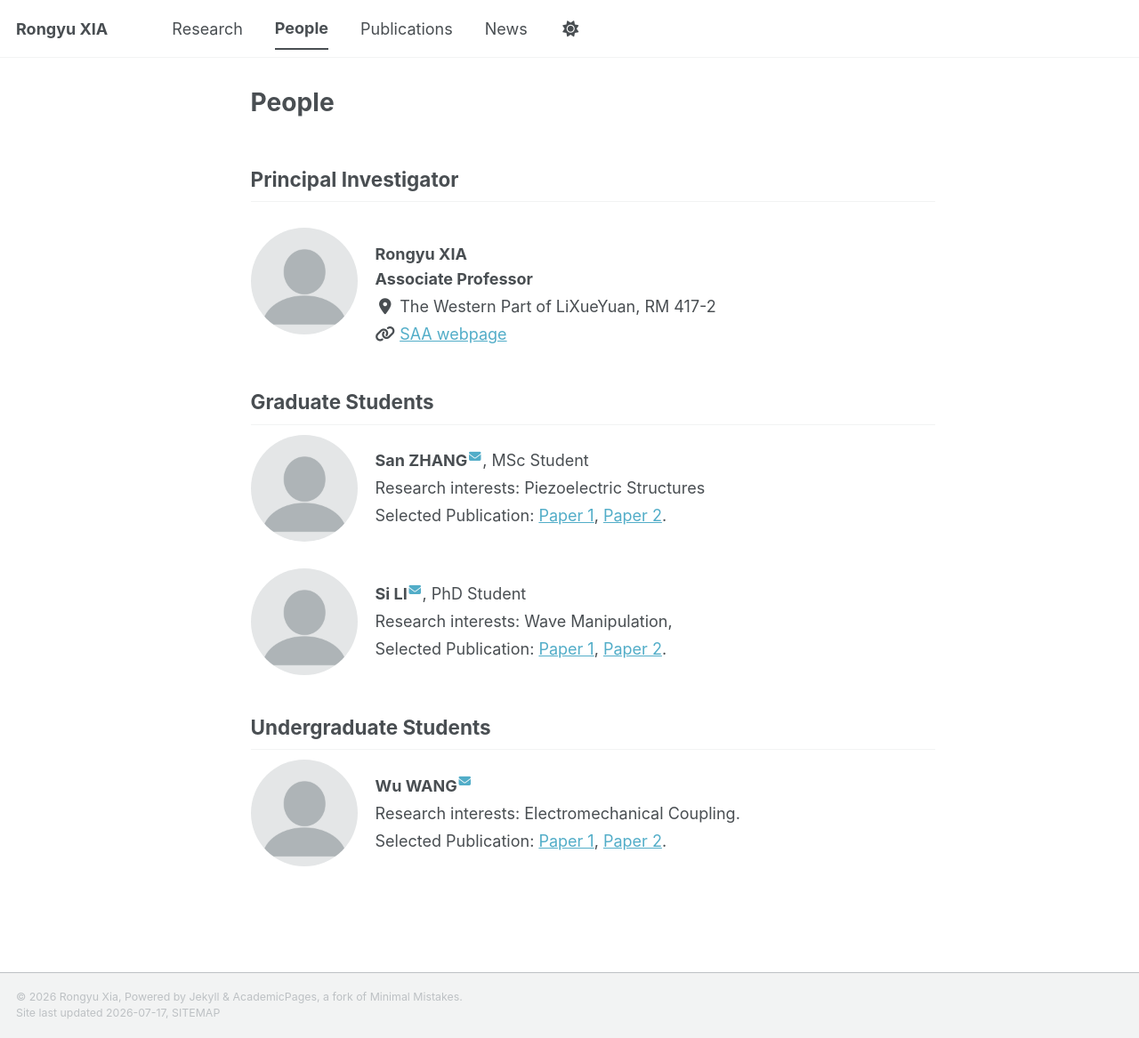
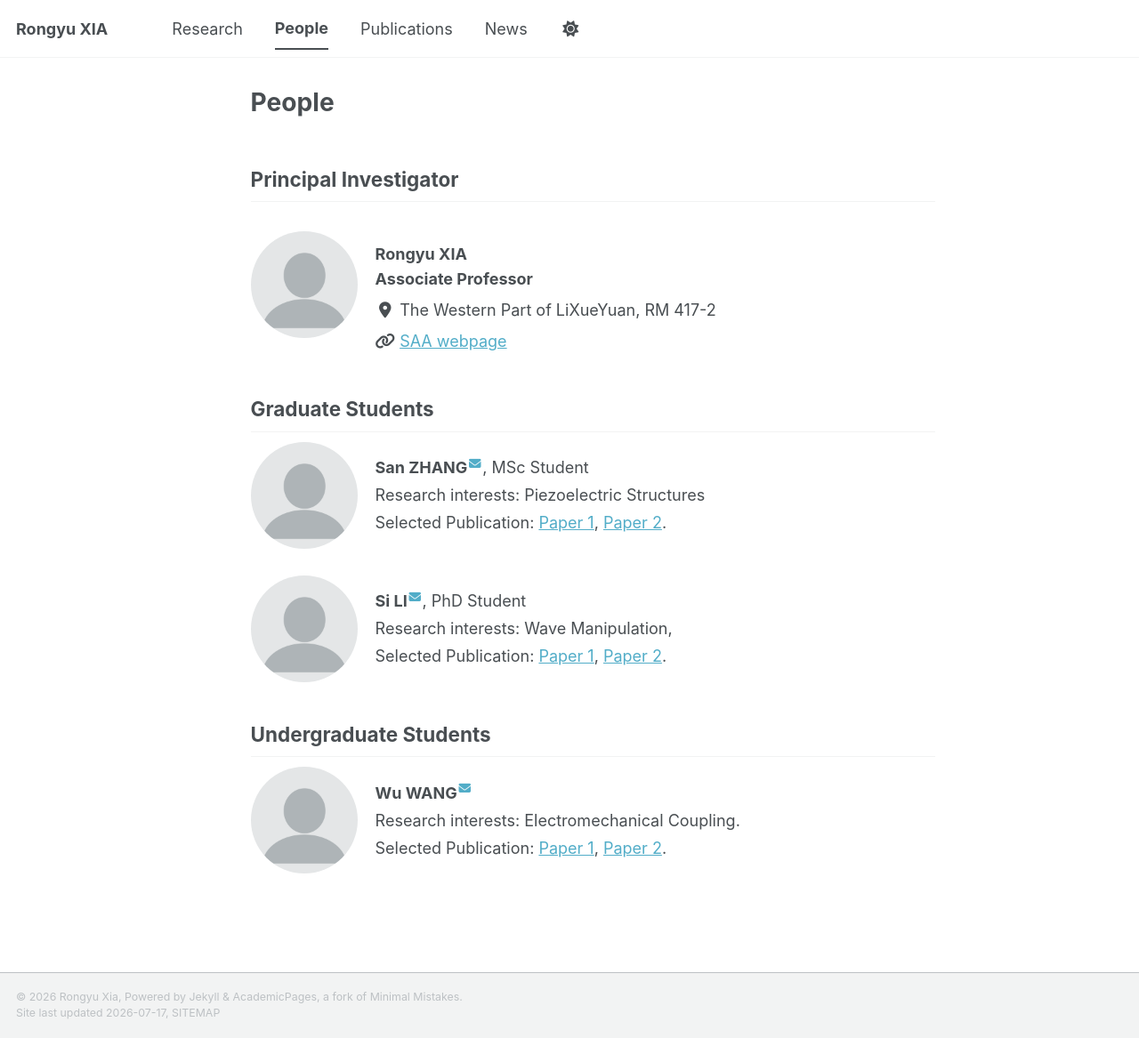
Before and after one commit to RongyuXia/rongyuxia.github.io, a Jekyll site: the page built from _pages/people.html, in a window 1280 px wide and 1167 px high. Shown: the whole window at 89% size. Built offline with Jekyll 4.4.1, drawn with Linux system fonts in a browser that asks for light colours; a style sheet for code colours, icons or effects is not loaded.

Commit message:
Update people.html

```diff
--- a/_pages/people.html
+++ b/_pages/people.html
@@ -16,7 +16,11 @@ classes: wide
        border-radius:50%;
        flex-shrink:0;
        ">
-  <div>
+  <div style="
+  display:flex;
+  flex-direction:column;
+  justify-content:center;
+  ">
     <h3 style="margin-bottom:0px;">
       Rongyu XIA
     </h3>
@@ -31,12 +35,6 @@ classes: wide
       <i class="fas fa-fw fa-link"></i>
       <a href="https://saa.sysu.edu.cn/teacher/592">SAA webpage</a>
     </p>
-    <!-- <p style="margin:4px 0;">
-      <i class="fas fa-fw fa-envelope"></i>
-      <a href="mailto:xiary3@mail.sysu.edu.cn">
-        xiary3[at]mail.sysu.edu.cn
-      </a>
-    </p> -->
   </div>
 </div>
 
```
